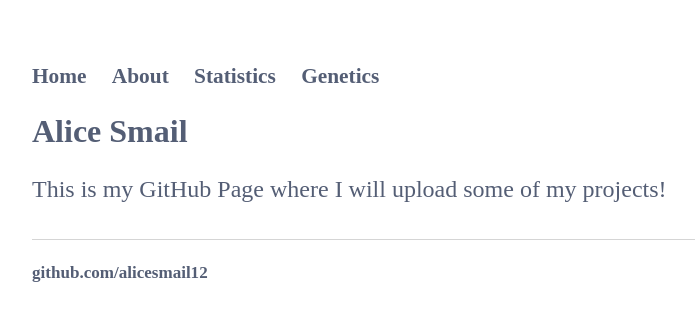
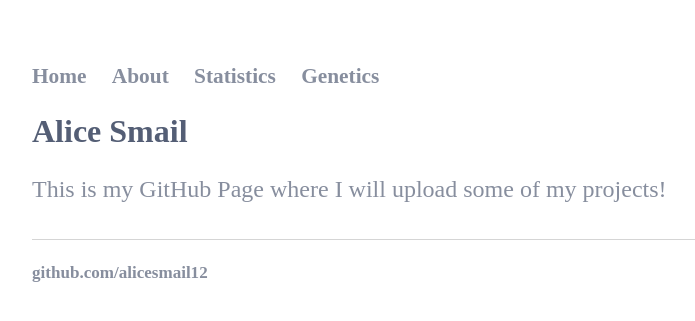
Before and after one commit to alicesmail12/alicesmail12.github.io, a Jekyll site: the page built from index.html, in a window 1280 px wide. Shown: the top 321 px of the page, without its empty margins (160-855 px from the left). Built offline with Jekyll 4.4.1, drawn with Linux system fonts in a browser that asks for light colours; some web fonts are replaced.

Commit message:
Update main.css

```diff
--- a/css/main.css
+++ b/css/main.css
@@ -6,7 +6,7 @@ zoom: 90%;
 }
 
 div{
-    color: #545E75;
+    color: #878e9e;
 }
 
 h1{
@@ -21,14 +21,14 @@ h2 {
     font-size: 20pt;
     font-family: 'Radio Canada Big';
     line-height: 36px;
-    color: #545E75;
+    color: #878e9e;
 }
 
 h3,h4,h5,h6,p {
     font-size: 16pt;
     font-family: 'Radio Canada Big';
     line-height: 32px;
-    color: #545E75;
+    color: #878e9e;
 }
 
 body {
@@ -37,7 +37,7 @@ body {
     font-size: 16pt;
     font-family: 'Radio Canada Big';
     line-height: 32px;
-    color: #545E75;
+    color: #878e9e;
 }
 
 bold {
@@ -63,24 +63,24 @@ nav ul, footer ul {
 nav ul li, footer ul li {
     display: inline;
     margin-right: 20px;
-    color: #545E75;
+    color: #878e9e;
 }
 
 a {
     text-decoration: none;
-    color: #545E75;
+    color: #878e9e;
 }
 
 a:hover {
     text-decoration: underline;
-    color: #545E75;
+    color: #878e9e;
 }
 
 footer {
     border-top: 1px solid #d5d5d5;
     font-size: .8em;
     font-family: 'Radio Canada Big';
-    color: #545E75;
+    color: #878e9e;
 }
 
 ul.posts {
@@ -103,5 +103,5 @@ subtitle {
     font-size: 18pt;
     font-family: 'Radio Canada Big';
     line-height: 36px;
-    color: #545E75;
+    color: #878e9e;
 }
```
